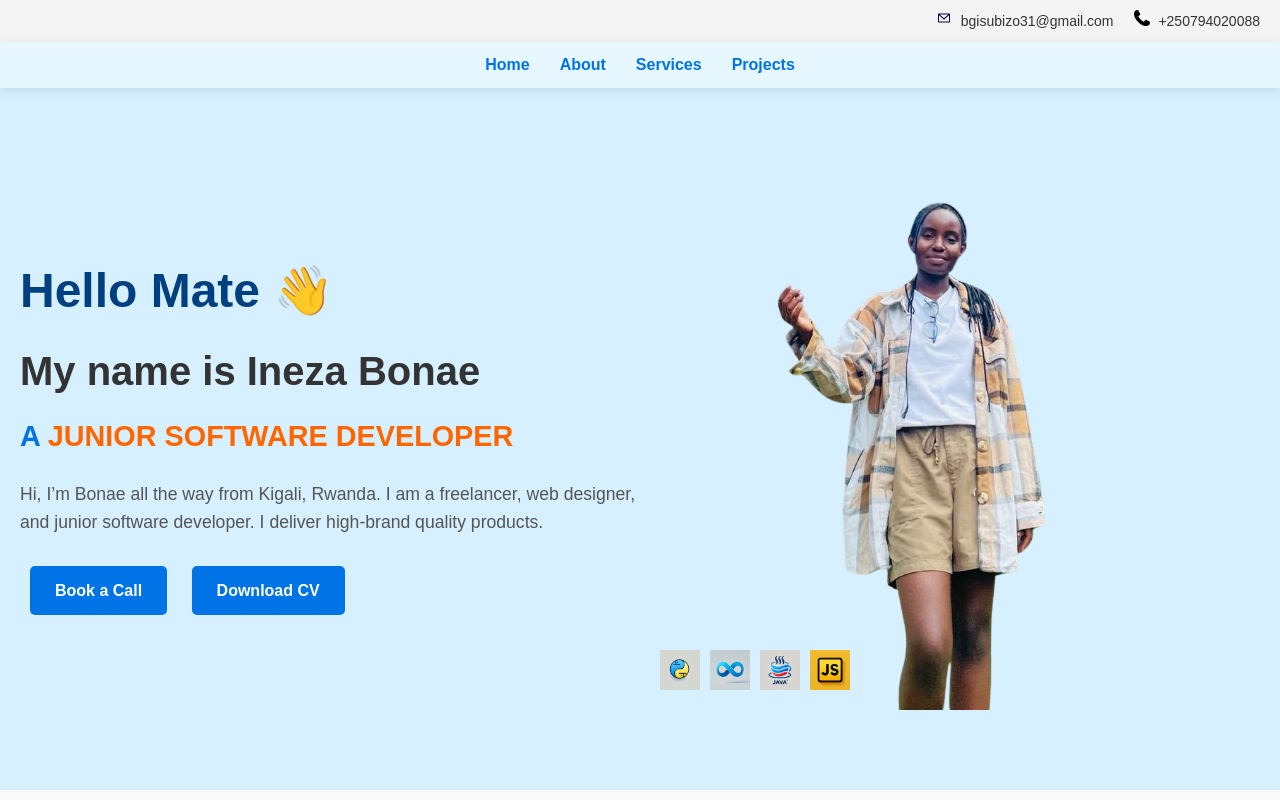
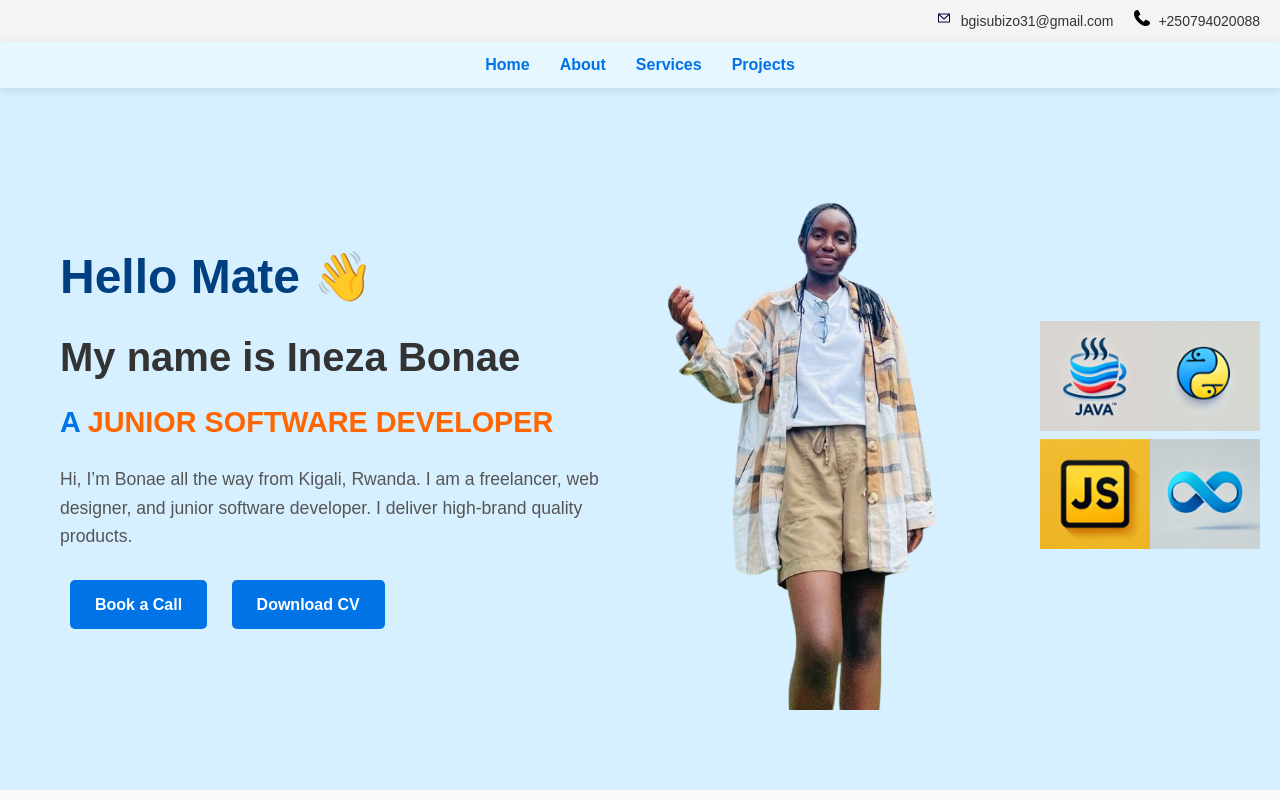
Before and after one commit to Bonaeineza31/My-Portofolio-website, a plain HTML site: page index.html in a window 1280 px wide. Shown: the top 800 px of the page. Drawn offline with Linux system fonts and the light colour scheme.

Commit message:
modified

```diff
--- a/index.html
+++ b/index.html
@@ -43,11 +43,13 @@
       </div>
       <div class="home-right">
         <img src="image/picture-removebg.png" alt="Bonae's Picture">
-        <div class="home-icons">
+        <div class="home-icons-left">
+          <img src="image/DALL·E 2024-12-21 22.23.21 - The official logo of Java_ a steaming coffee cup with three wavy steam lines, designed in blue and red colors, placed on a clean white background. The.webp" alt="React JS">
+          <img src="image/DALL·E 2024-12-21 22.23.15 - The official logo of JavaScript_ a bold yellow square background with the black letters 'JS' in a modern and minimalistic font. The design should be c.webp" alt="Java">
+        </div>
+        <div class="home-icons-right">
           <img src="image/DALL·E 2024-12-21 22.06.46 - The Python logo, featuring a blue and yellow snake coiled into a yin-yang shape, placed on a plain white background. The design is clean, minimalistic.webp" alt="Python">
-          <img src="image/DALL·E 2024-12-21 22.07.09 - The Visual Studio Code logo, featuring a blue ribbon-like shape forming an infinity loop, placed on a plain white background. The design is clean, min.webp" alt="VsCode">
-          <img src="image/DALL·E 2024-12-21 22.23.21 - The official logo of Java_ a steaming coffee cup with three wavy steam lines, designed in blue and red colors, placed on a clean white background. The.webp" alt="Java">
-          <img src="image/DALL·E 2024-12-21 22.23.15 - The official logo of JavaScript_ a bold yellow square background with the black letters 'JS' in a modern and minimalistic font. The design should be c.webp" alt="Java Script">
+          <img src="image/DALL·E 2024-12-21 22.07.09 - The Visual Studio Code logo, featuring a blue ribbon-like shape forming an infinity loop, placed on a plain white background. The design is clean, min.webp" alt="Node.js">
         </div>
       </div>
     </section>
--- a/style.css
+++ b/style.css
@@ -77,6 +77,7 @@
   .home-left {
     width: 50%;
     text-align: left;
+    padding-left: 40px;
   }
 
   .home-right {
@@ -92,21 +93,32 @@
     max-width: 400px;
   }
 
-  .home-icons {
-    position: absolute;
-    bottom: 20px;
-    left: 20px;
-    display: flex;
-    gap: 10px;
+  .home-right-icons {
+   position: absolute;
+  display: flex;
+  flex-direction: column;
+  gap: 10px;
   }
 
-  .home-icons img {
+  .home-right-icons img {
     width: 40px;
     transition: transform 0.3s ease;
   }
 
   .home-icons img:hover {
     transform: scale(1.1);
+  }
+
+  .home-right-icons-left {
+    position: absolute;
+    top: 20px;
+    left: 20px;
+  }
+
+  .home-right-icons-right {
+    position: absolute;
+    bottom: 20px;
+    right: 20px;
   }
 
   .home-left h1 {
```
